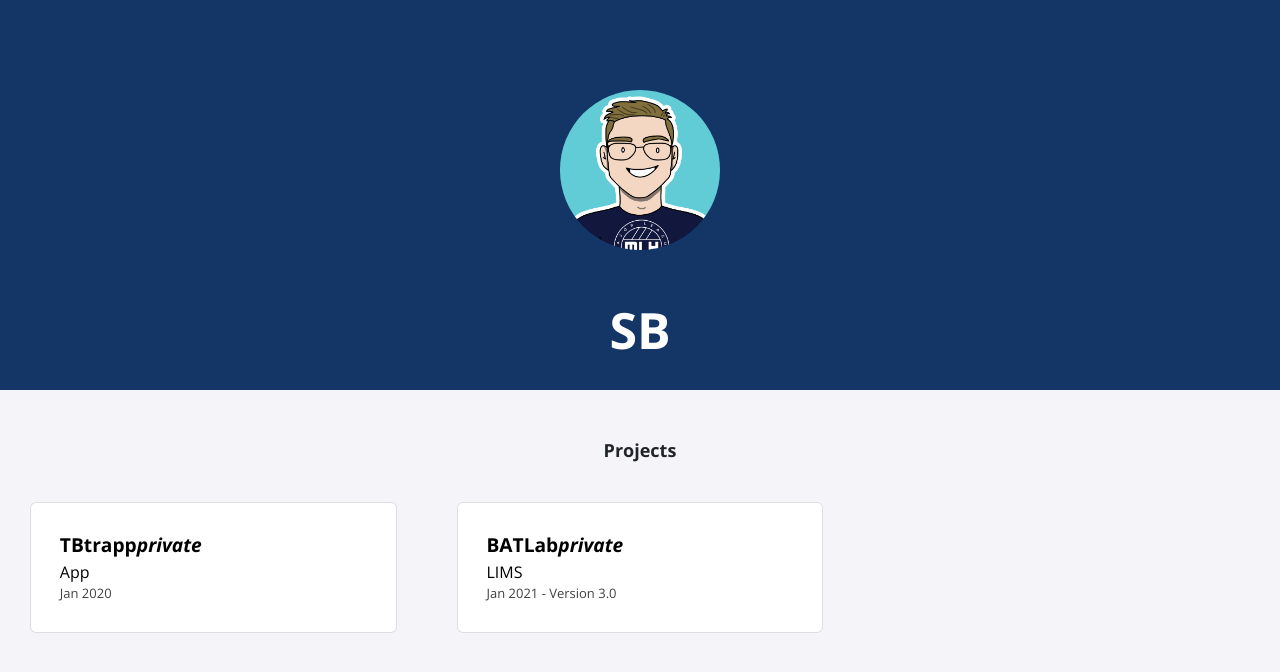
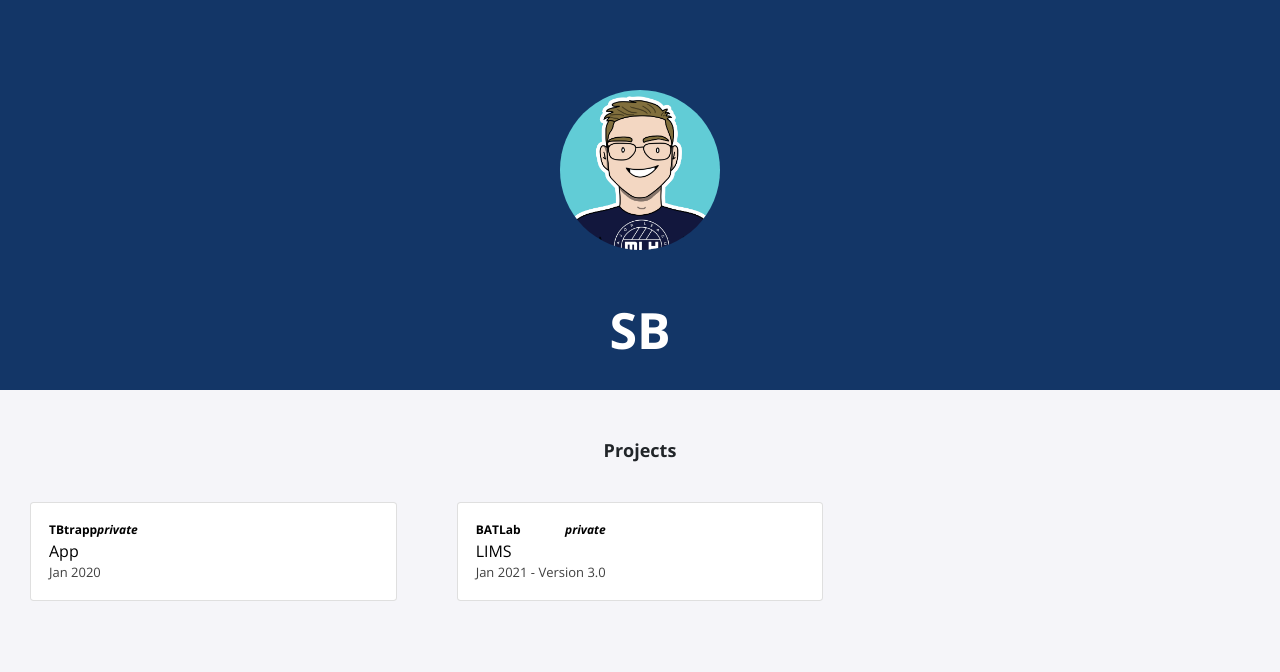
Before and after one commit to sabrgmane/sabrgmane.github.io, a Jekyll site: the page built from index.html, in a window 1280 px wide. Shown: the top 672 px of the page. Built offline with Jekyll 4.4.1, drawn with Linux system fonts in a browser that asks for light colours; nearby versions of some CDN libraries; library files that are not in the unit come from our copies.

Commit message:
update boostrap

```diff
--- a/composer.json
+++ b/composer.json
@@ -1,5 +1,5 @@
 {
     "require": {
-        "twbs/bootstrap": "5.0.2"
+        "components/bootstrap": "*"
     }
 }
--- a/index.html
+++ b/index.html
@@ -2,6 +2,7 @@
 ---
 <!DOCTYPE html>
 <html lang="en">
+<link rel="stylesheet" type="text/css" href="/vendor/components/bootstrap/css/bootstrap.css">
 {% include header.html %}
 
 <body>
```
Also changed, not shown: 1 other file.
